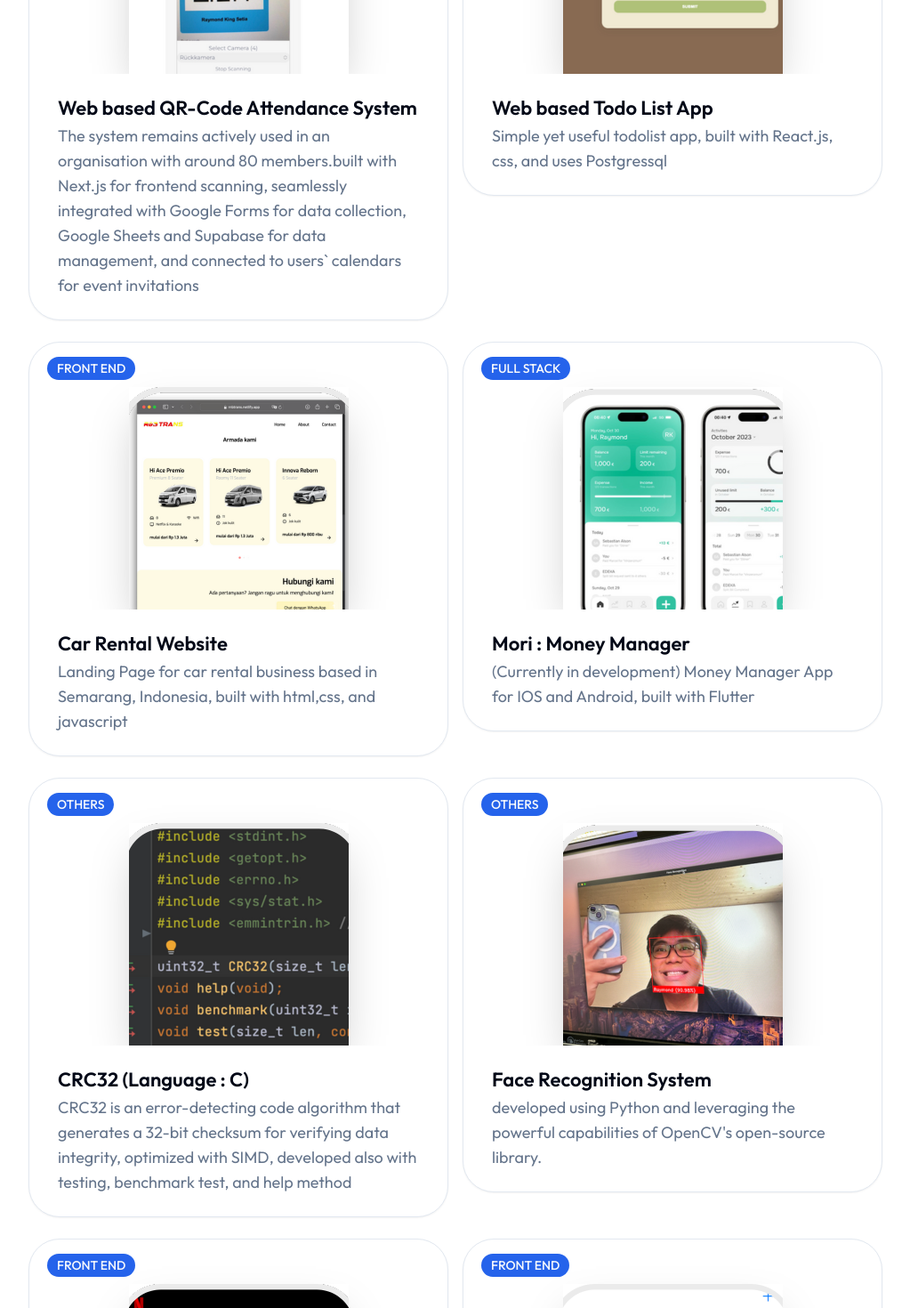
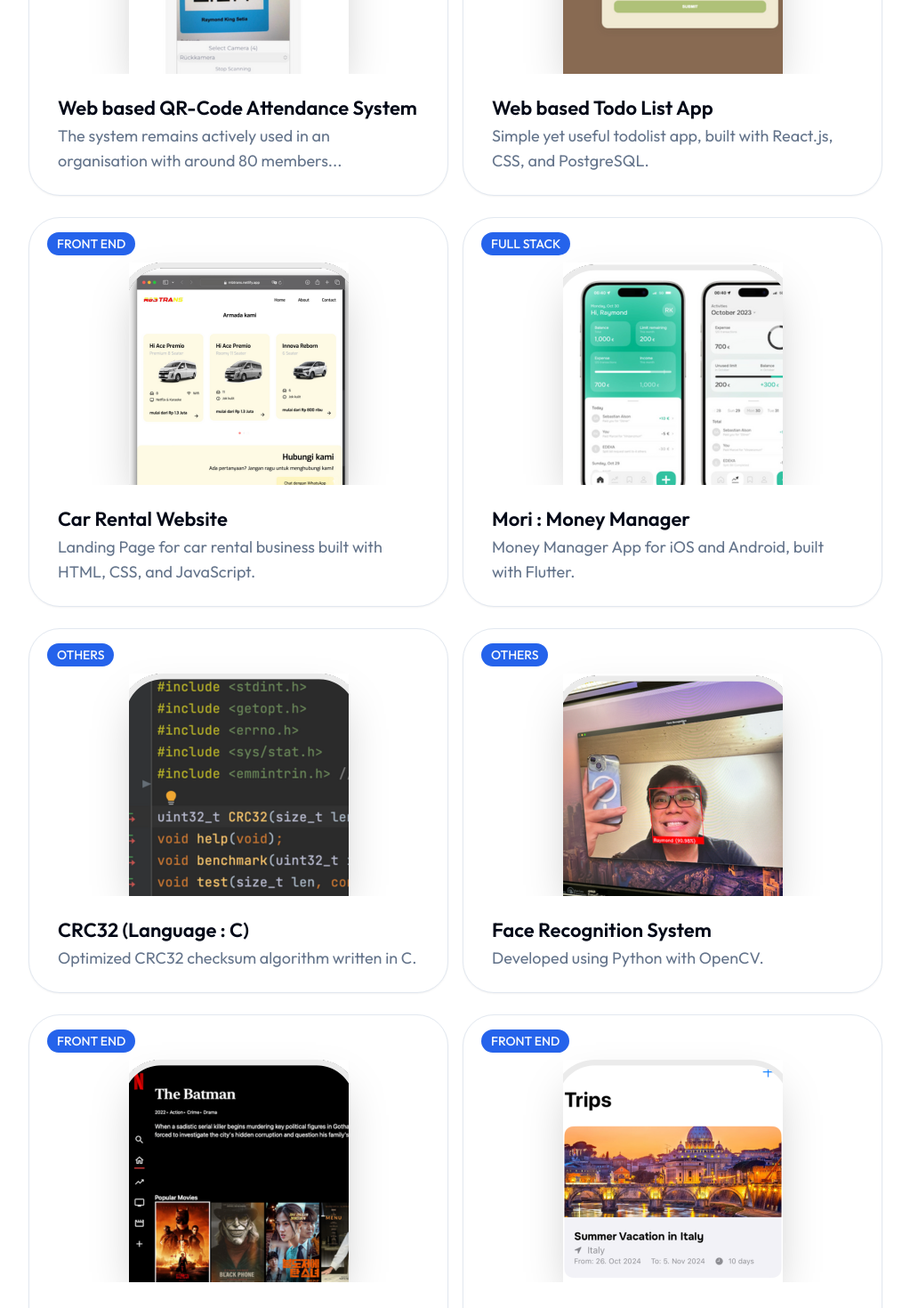
Before and after one commit to raymondkings/raymond-king, a Next.js app: page /projects in a window 1280 px wide. Shown: the part 540-2010 px from the top of the page at 89% size, without its empty margins (128-1151 px from the left). Built offline with nearby package versions, Linux system fonts and the light colour scheme.

Commit message:
navigation works

```diff
--- a/app/projects/page.jsx
+++ b/app/projects/page.jsx
@@ -2,73 +2,7 @@
 import React, {useState} from 'react';
 import {Tabs, TabsList, TabsContent, TabsTrigger} from '@/components/ui/tabs';
 import ProjectCard from '@/components/ProjectCard';
-
-const projectData=[
-  {
-      image: '/work/4.png',
-      category: 'Full Stack',
-      name:'Web based QR-Code Attendance System',
-      description: 'The system remains actively used in an organisation with around 80 members.built with Next.js for frontend scanning, seamlessly integrated with Google Forms for data collection, Google Sheets and Supabase for data management, and connected to users` calendars for event invitations ',
-      link: '',
-      github: ''
-  },
-  {
-      image: '/work/6.png',
-      category: 'Full Stack',
-      name:'Web based Todo List App',
-      description: 'Simple yet useful todolist app, built with React.js, css, and uses Postgressql',
-      link: '',
-      github: 'https://github.com/raymondkings/new-todolist-app/'
-  },
-  {
-      image: '/work/1.png',
-      category: 'Front End',
-      name:'Car Rental Website',
-      description: 'Landing Page for car rental business based in Semarang, Indonesia, built with html,css, and javascript',
-      link: 'https://rnbtrans.netlify.app',
-      github: 'https://github.com/raymondkings/RnB_Trans'
-  },
-  {
-    image: '/work/5.png',
-    category: 'Full Stack',
-    name:'Mori : Money Manager',
-    description: '(Currently in development) Money Manager App for IOS and Android, built with Flutter',
-    link: '',
-    github: ''
-},
-{
-  image: '/work/2.png',
-  category: 'Others',
-  name:'CRC32 (Language : C)',
-  description: 'CRC32 is an error-detecting code algorithm that generates a 32-bit checksum for verifying data integrity, optimized with SIMD, developed also with testing, benchmark test, and help method',
-  link: '',
-  github: ''
-},
-{
-  image: '/work/3.png',
-  category: 'Others',
-  name:'Face Recognition System',
-  description: "developed using Python and leveraging the powerful capabilities of OpenCV's open-source library.",
-  link: '',
-  github: 'https://github.com/raymondkings/face_recognition'
-},
-{
-  image: '/work/7.png',
-  category: 'Front End',
-  name:'Netflix Front End Clone',
-  description: 'developed using JavaScript Framework Vue.js, styled with CSS Framework Tailwind CSS',
-  link: 'https://raymond-netflix-clone.vercel.app',
-  github: 'https://github.com/raymondkings/raymond-netflix-clone'
-},
-    {
-        image: '/work/8.png',
-        category: 'Front End',
-        name: 'TripTracker',
-        description: 'IOS App that allows you to plan your trip and activities, built with SwiftUI',
-        link:'',
-        github: '',
-    }
-];
+import {projectData} from "@/app/projects/projectData";
 
 //remove category duplicates
 const uniqueCategories = [
--- a/components/ProjectCard.jsx
+++ b/components/ProjectCard.jsx
@@ -15,7 +15,7 @@ const ProjectCard = ({ project }) => {
             xl:bg-no-repeat overflow-hidden'>
                         <Image
                             className='absolute bottom-0 shadow-2xl'
-                            src={project.image}
+                            src={project.image[0]}
                             width={247}
                             height={250}
                             alt={project.name}
--- a/components/Work.jsx
+++ b/components/Work.jsx
@@ -14,60 +14,7 @@ import {Pagination} from 'swiper/modules';
 
 //components
 import ProjectCard from '@/components/ProjectCard';
-
-
-const projectData=[
-    {
-        image: '/work/4.png',
-        category: 'Full Stack',
-        name:'Web based QR-Code Attendance System',
-        description: 'The system remains actively used in an organisation with around 80 members.built with Next.js for frontend scanning, seamlessly integrated with Google Forms for data collection, Google Sheets and Supabase for data management, and connected to users` calendars for event invitations ',
-        link: '',
-        github: ''
-    },
-    {
-        image: '/work/6.png',
-        category: 'Full Stack',
-        name:'Web based Todo List App',
-        description: 'Simple yet useful todolist app, built with React.js, css, and uses Postgressql',
-        link: '',
-        github: 'https://github.com/raymondkings/new-todolist-app/'
-    },
-    {
-        image: '/work/1.png',
-        category: 'Front End',
-        name:'Car Rental Website',
-        description: 'Landing Page for car rental business based in Semarang, Indonesia, built with html,css, and javascript',
-        link: 'https://rnbtrans.netlify.app',
-        github: 'https://github.com/raymondkings/RnB_Trans'
-    },
-    {
-      image: '/work/5.png',
-      category: 'Full Stack',
-      name:'Mori : Money Manager',
-      description: '(Currently in development) Money Manager App for IOS and Android, built with Flutter',
-      link: '',
-      github: ''
-  },
-  {
-    image: '/work/2.png',
-    category: 'Others',
-    name:'CRC32 (Language : C)',
-    description: 'CRC32 is an error-detecting code algorithm that generates a 32-bit checksum for verifying data integrity, optimized with SIMD, developed also with testing, benchmark test, and help method',
-    link: '',
-    github: ''
-  },
-  {
-    image: '/work/3.png',
-    category: 'Others',
-    name:'Face Recognition System',
-    description: "developed using Python and leveraging the powerful capabilities of OpenCV's open-source library.",
-    link: '',
-    github: 'https://github.com/raymondkings/face_recognition'
-  },
-  ];
-
-
+import {projectData} from "@/app/projects/projectData";
 
 const Work = () => {
   return (
```
